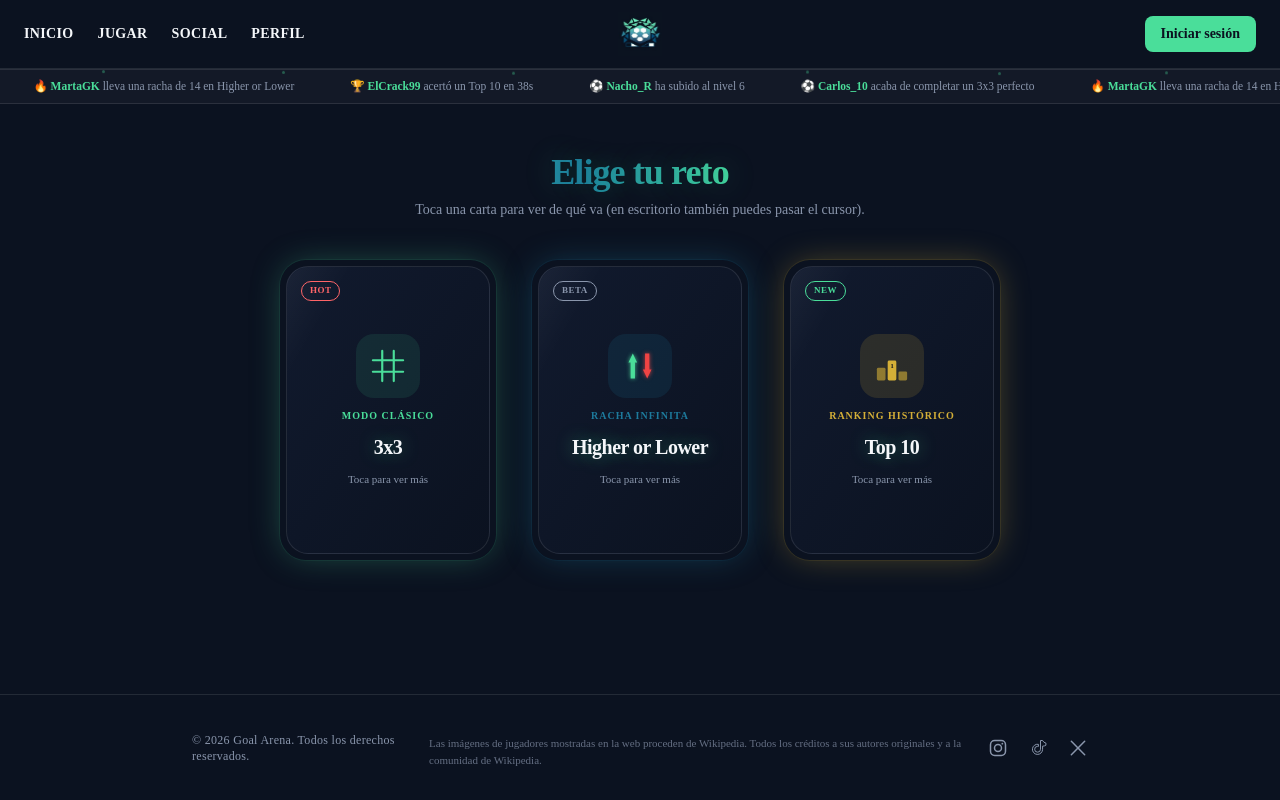
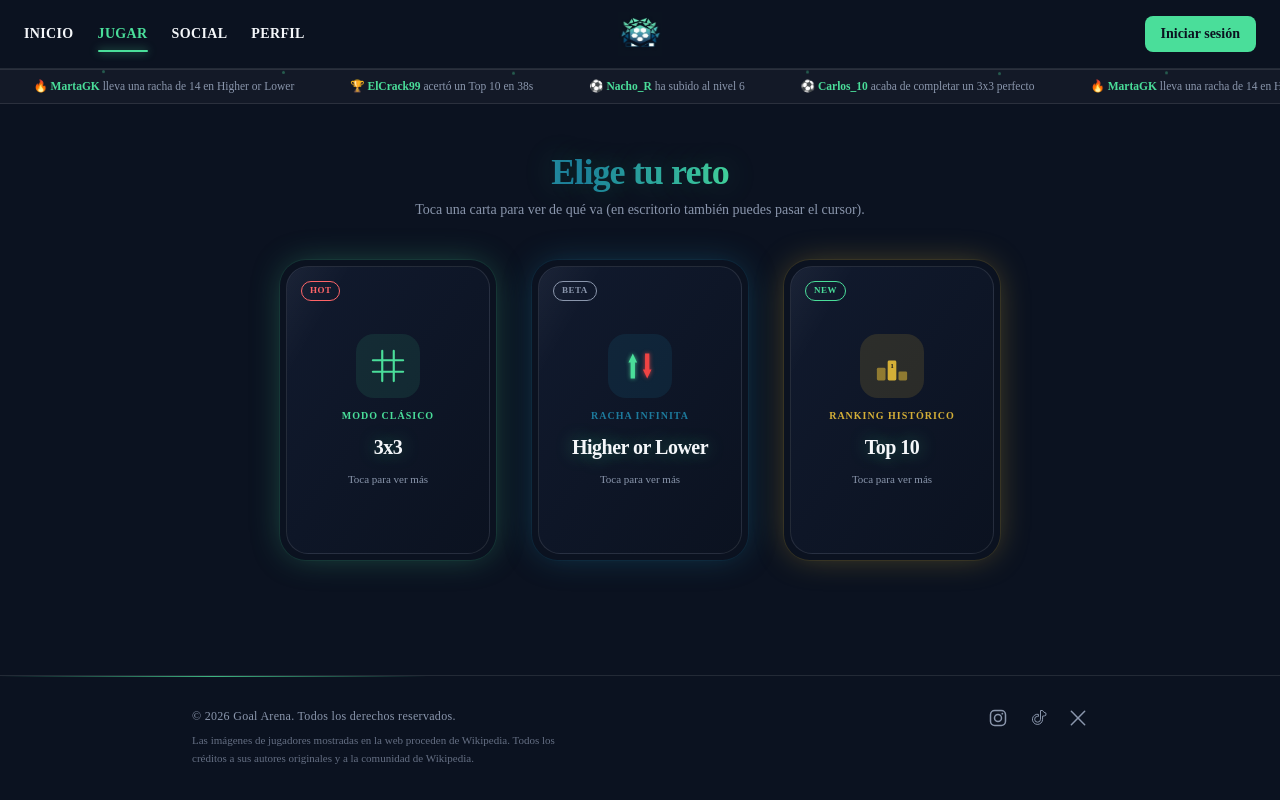
Before and after one commit to jonsson11/goal-arena, a Next.js app: page /jugar in a window 1280 px wide. Built offline with nearby package versions, Linux system fonts and the light colour scheme; no server answers.

Commit message:
Header + Footer nous + Logo

```diff
--- a/scripts/syncPlayers.ts
+++ b/scripts/syncPlayers.ts
@@ -34,6 +34,8 @@ type EntradaJugador = string | { nombre: string; url: string };
 //
 //  { nombre: "", url: "" },
 const JUGADORES_INICIALES: EntradaJugador[] = [
+  {nombre:"Carlos Espí", url:"https://en.wikipedia.org/wiki/Carlos_Esp%C3%AD"}
+
   ];
 
 // Deriva el externalId ("wiki:Titulo Con Espacios") a partir de una URL
--- a/src/components/layout/Footer.tsx
+++ b/src/components/layout/Footer.tsx
@@ -29,26 +29,43 @@ function IconoX({ className }: { className?: string }) {
   );
 }
 
+// Estilo común de los 3 iconos sociales: al hacer hover se levantan un
+// poco, giran ligeramente y sueltan un resplandor verde -- mismo
+// lenguaje de "glow" que ya usa el resto de la app (halos, sombras de
+// color), no un efecto nuevo inventado para el footer.
+const ICONO_SOCIAL =
+  "text-muted-foreground transition-all duration-300 hover:-translate-y-1 hover:rotate-6 hover:scale-110 hover:text-primary hover:drop-shadow-[0_0_10px_rgba(74,222,154,0.6)]";
+
 export function Footer() {
   return (
-    <footer className="mt-auto border-t border-border bg-background px-6 py-8">
-      <div className="mx-auto flex max-w-4xl flex-col items-center gap-4 sm:flex-row sm:justify-between">
-        <span className="text-xs font-medium tracking-wide text-muted-foreground">
-          © 2026 Goal Arena. Todos los derechos reservados.
-        </span>
+    <footer className="relative mt-auto overflow-hidden border-t border-border bg-background px-6 py-8">
+      {/* Detalle "extravagante" #1: una lucecita (como un foco de
+          estadio) que recorre el borde superior del footer de vez en
+          cuando, de izquierda a derecha, en bucle. Puramente decorativo
+          (aria-hidden), no interactivo. */}
+      <div aria-hidden className="pointer-events-none absolute inset-x-0 top-0 h-px overflow-hidden">
+        <div className="footer-scan-line h-full w-1/3 bg-gradient-to-r from-transparent via-primary/80 to-transparent" />
+      </div>
 
-          <p className="mt-2 text-center text-[11px] text-muted-foreground/70 sm:text-left">
-          Las imágenes de jugadores mostradas en la web proceden de Wikipedia. Todos los créditos
-          a sus autores originales y a la comunidad de Wikipedia.
-        </p>
+      <div className="mx-auto flex max-w-4xl flex-col items-center gap-6 sm:flex-row sm:items-start sm:justify-between">
+        <div className="flex flex-col items-center gap-2 text-center sm:items-start sm:text-left">
+          <span className="text-xs font-medium tracking-wide text-muted-foreground">
+            © 2026 Goal Arena. Todos los derechos reservados.
+          </span>
+          <p className="max-w-sm text-[11px] leading-relaxed text-muted-foreground/70">
+            Las imágenes de jugadores mostradas en la web proceden de Wikipedia. Todos los
+            créditos a sus autores originales y a la comunidad de Wikipedia.
+          </p>
+        </div>
+
         <div className="flex gap-5">
-          <a href="#" aria-label="Instagram" className="text-muted-foreground transition-colors hover:text-primary">
+          <a href="#" aria-label="Instagram" className={ICONO_SOCIAL}>
             <IconoInstagram className="h-5 w-5" />
           </a>
-          <a href="#" aria-label="TikTok" className="text-muted-foreground transition-colors hover:text-primary">
+          <a href="#" aria-label="TikTok" className={ICONO_SOCIAL}>
             <IconoTikTok className="h-5 w-5" />
           </a>
-          <a href="#" aria-label="X" className="text-muted-foreground transition-colors hover:text-primary">
+          <a href="#" aria-label="X" className={ICONO_SOCIAL}>
             <IconoX className="h-5 w-5" />
           </a>
         </div>
--- a/src/components/layout/Header.tsx
+++ b/src/components/layout/Header.tsx
@@ -1,6 +1,6 @@
 "use client";
 
-import { useState } from "react";
+import { useEffect, useState } from "react";
 import Image from "next/image";
 import Link from "next/link";
 import { NavLinks } from "./NavLinks";
@@ -8,21 +8,47 @@ import { AccountMenu } from "./AccountMenu";
 
 export default function Header() {
   const [open, setOpen] = useState(false);
+  const [scrolled, setScrolled] = useState(false);
+
+  // Sticky con "glass": mientras estás arriba del todo, fondo sólido
+  // normal; en cuanto empiezas a bajar, pasa a semitransparente +
+  // blur y el borde inferior coge un brillo sutil. El umbral (8px) es
+  // para no activarlo por una micro-vibración de scroll.
+  useEffect(() => {
+    function alHacerScroll() {
+      setScrolled(window.scrollY > 8);
+    }
+    alHacerScroll();
+    window.addEventListener("scroll", alHacerScroll, { passive: true });
+    return () => window.removeEventListener("scroll", alHacerScroll);
+  }, []);
 
   return (
-    <header className="relative flex items-center justify-between border-b border-border bg-background px-6 py-3">
+    <header
+      className={`header-scan-border sticky top-0 z-50 flex items-center justify-between border-b px-6 py-3 transition-colors duration-300 ${
+        scrolled
+          ? "border-primary/20 bg-background/70 shadow-[0_4px_30px_-10px_rgba(74,222,154,0.35)] backdrop-blur-md"
+          : "border-border bg-background"
+      }`}
+    >
       <div className="hidden flex-1 md:flex">
         <NavLinks className="flex gap-6 text-sm font-semibold uppercase tracking-wide text-foreground" />
       </div>
 
-      <Link href="/" className="flex-none transition-opacity hover:opacity-80">
+      <Link href="/" className="group relative flex-none">
+        {/* Halo que aparece detrás del logo al hacer hover -- sutil, no
+            un círculo sólido, solo un resplandor. */}
+        <span
+          aria-hidden
+          className="absolute inset-0 -z-10 scale-150 rounded-full bg-primary/25 opacity-0 blur-xl transition-opacity duration-300 group-hover:opacity-100"
+        />
         <Image
           src="/logo-icon.png"
           alt="Goal Arena"
           width={44}
           height={44}
           priority
-          className="h-11 w-11"
+          className="logo-kick h-11 w-11"
         />
       </Link>
 
@@ -33,14 +59,22 @@ export default function Header() {
       <button
         className="flex-none text-2xl text-foreground md:hidden"
         onClick={() => setOpen(!open)}
-        aria-label="Abrir menú"
+        aria-label={open ? "Cerrar menú" : "Abrir menú"}
       >
-        ☰
+        <span
+          className="inline-block transition-transform duration-300"
+          style={{ transform: open ? "rotate(90deg)" : "rotate(0deg)" }}
+        >
+          {open ? "✕" : "☰"}
+        </span>
       </button>
 
       {open && (
-        <div className="absolute top-full left-0 w-full border-t border-border bg-card md:hidden">
-          <NavLinks className="flex flex-col gap-4 p-6 text-sm font-semibold uppercase tracking-wide text-card-foreground" />
+        <div className="animate-in fade-in slide-in-from-top-2 absolute left-0 top-full w-full border-t border-border bg-card/95 backdrop-blur-md duration-200 md:hidden">
+          <NavLinks
+            mostrarIndicador={false}
+            className="flex flex-col gap-4 p-6 text-sm font-semibold uppercase tracking-wide text-card-foreground"
+          />
           <div className="border-t border-border p-6">
             <AccountMenu />
           </div>
--- a/src/components/layout/NavLinks.tsx
+++ b/src/components/layout/NavLinks.tsx
@@ -1,24 +1,97 @@
+"use client";
+
+// Antes era un Server Component (solo <Link>s, sin estado). Pasa a
+// cliente porque ahora hace falta medir posiciones en el DOM (para el
+// indicador deslizante) y saber la ruta activa (usePathname).
+
 import Link from "next/link";
+import { usePathname } from "next/navigation";
+import { useEffect, useRef, useState } from "react";
+
+const ENLACES = [
+  { href: "/", label: "Inicio" },
+  { href: "/jugar", label: "Jugar" },
+  { href: "/social", label: "Social" },
+  { href: "/perfil", label: "Perfil" },
+];
 
 type NavLinksProps = {
   className?: string;
+  // La pastilla deslizante asume una fila horizontal (usa left/width con
+  // "bottom" fijo). En el menú móvil los links van en columna
+  // (flex-col), donde ese cálculo no tiene sentido -- ahí se pasa
+  // `mostrarIndicador={false}` y se queda con el subrayado de color al
+  // hacer hover/estar activo, sin la pastilla animada.
+  mostrarIndicador?: boolean;
 };
 
-export function NavLinks({ className }: NavLinksProps) {
+type Indicador = { left: number; width: number };
+
+export function NavLinks({ className, mostrarIndicador = true }: NavLinksProps) {
+  const pathname = usePathname();
+  const contenedorRef = useRef<HTMLDivElement>(null);
+  const refsEnlaces = useRef<Array<HTMLAnchorElement | null>>([]);
+  const [indicador, setIndicador] = useState<Indicador | null>(null);
+  const indiceActivo = ENLACES.findIndex((e) => e.href === pathname);
+
+  // Pastilla que se desliza bajo el link activo (o el que tiene el
+  // ratón encima) -- se calcula midiendo el DOM en vez de con CSS puro
+  // porque los links no tienen ancho fijo (cada palabra pesa distinto).
+  function moverIndicadorA(indice: number) {
+    const el = refsEnlaces.current[indice];
+    const contenedor = contenedorRef.current;
+    if (!el || !contenedor) return;
+    const rectEl = el.getBoundingClientRect();
+    const rectContenedor = contenedor.getBoundingClientRect();
+    setIndicador({ left: rectEl.left - rectContenedor.left, width: rectEl.width });
+  }
+
+  // Al cambiar de página (o al montar), el indicador salta al link de
+  // la ruta activa. Si la ruta no es ninguno de los 4 (ej. /login), se
+  // oculta -- no tiene sentido dejarlo "pegado" al último visitado.
+  useEffect(() => {
+    if (!mostrarIndicador) return;
+    if (indiceActivo === -1) {
+      // Ruta sin link asociado (ej. /login) -- se oculta la pastilla en
+      // vez de dejarla "pegada" al último link activo.
+      // eslint-disable-next-line react-hooks/set-state-in-effect
+      setIndicador(null);
+      return;
+    }
+    moverIndicadorA(indiceActivo);
+    // eslint-disable-next-line react-hooks/exhaustive-deps
+  }, [pathname, mostrarIndicador]);
+
+  function alSalirDelLink() {
+    if (!mostrarIndicador) return;
+    if (indiceActivo !== -1) moverIndicadorA(indiceActivo);
+    else setIndicador(null);
+  }
+
   return (
-    <div className={className}>
-      <Link href="/" className="transition-colors hover:text-primary">
-        Inicio
-      </Link>
-      <Link href="/jugar" className="transition-colors hover:text-primary">
-        Jugar
-      </Link>
-      <Link href="/social" className="transition-colors hover:text-primary">
-        Social
-      </Link>
-      <Link href="/perfil" className="transition-colors hover:text-primary">
-        Perfil
-      </Link>
+    <div ref={contenedorRef} className={`relative ${className ?? ""}`}>
+      {mostrarIndicador && indicador && (
+        <span
+          aria-hidden
+          className="absolute -bottom-2 h-[2px] rounded-full bg-primary shadow-[0_0_8px_rgba(74,222,154,0.7)] transition-all duration-300 ease-out"
+          style={{ left: indicador.left, width: indicador.width }}
+        />
+      )}
+
+      {ENLACES.map((enlace, i) => (
+        <Link
+          key={enlace.href}
+          href={enlace.href}
+          ref={(el) => {
+            refsEnlaces.current[i] = el;
+          }}
+          onMouseEnter={() => mostrarIndicador && moverIndicadorA(i)}
+          onMouseLeave={alSalirDelLink}
+          className={`transition-colors hover:text-primary ${i === indiceActivo ? "text-primary" : ""}`}
+        >
+          {enlace.label}
+        </Link>
+      ))}
     </div>
   );
 }
--- a/src/features/games/shared/juegos.ts
+++ b/src/features/games/shared/juegos.ts
@@ -74,5 +74,6 @@ export const JUEGOS: JuegoInfo[] = [
     etiqueta: "NEW",
     reto: "Diez nombres, sin pistas de más. ¿Cuántos aciertas a la primera?",
     stats: ["🏆 10 nombres por ranking", "⏱️ ~3-5 min", "🧠 Dificultad alta"],
+    imagen: "/capturas/top10.jpg"
   },
 ];
```
Also changed, not shown: src/app/globals.css (+79 -0 lines), src/app/jugar/higher-lower/page.tsx (+22 -2 lines), src/features/games/shared/GameLauncher.tsx (+20 -4 lines), public/capturas/LOGO ARENA-SinLetra.png (added), public/capturas/top10.jpg (added).
